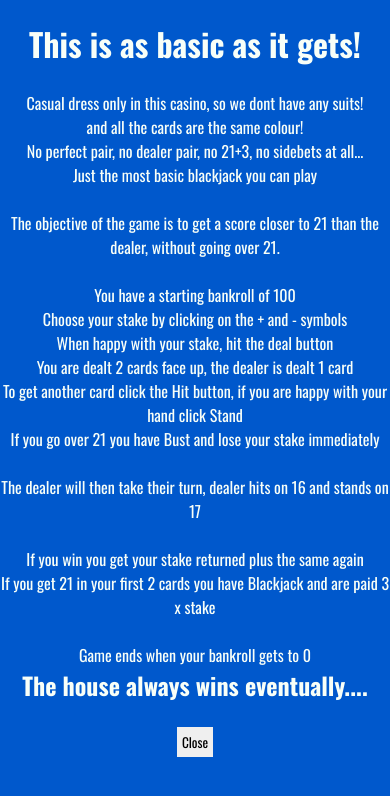
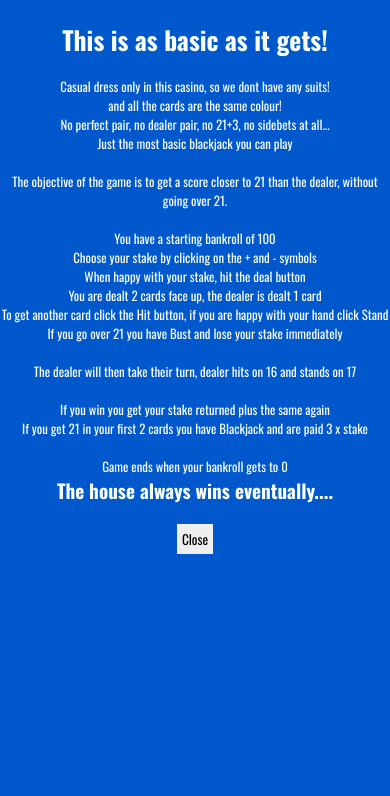
Before and after one commit to codebystu/basic-blackjack, a website: page index.html in a window 390 px wide. Both pictures are taken after a click on the button "HOW TO PLAY". Drawn offline with nearby package versions, Linux system fonts and the light colour scheme.

Commit message:
fix font and card size issue on smaller screens

```diff
--- a/assets/css/style.css
+++ b/assets/css/style.css
@@ -205,4 +205,14 @@ footer {
     font-size: 100%;
 }
 
+#rules {
+    font-size: 80%;
 }
+
+.card {
+    height: 6vh;
+    width: 5vh;
+    font-size: 6vh;
+    line-height: 6vh;
+}
+}
--- a/assets/js/script.js
+++ b/assets/js/script.js
@@ -195,7 +195,7 @@ function dealerCard() {
     dealerHand.push(nextCard.value);
     let sum = dealerHand.reduce((accumulator, current) => accumulator + current);
     document.getElementById("dealer-score").innerText = sum;
-    if (dealerHand.includes(11) && sum < 17) {
+    if (dealerHand.includes(11) && sum <= 16) {
       document.getElementById("dealer-score").innerText = `${sum - 10} / ${sum}`;
     } else {
     document.getElementById("dealer-score").innerText = sum;
```
